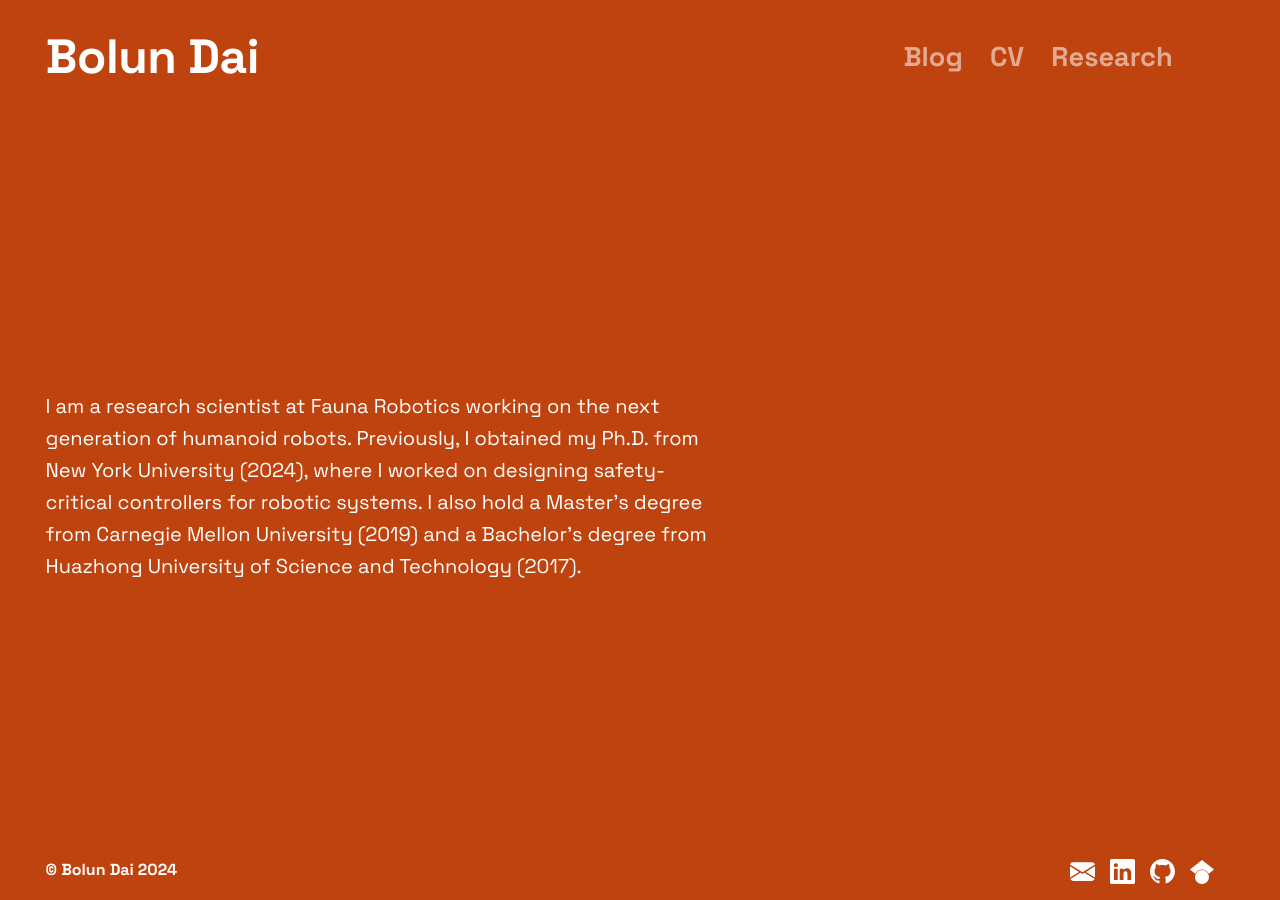
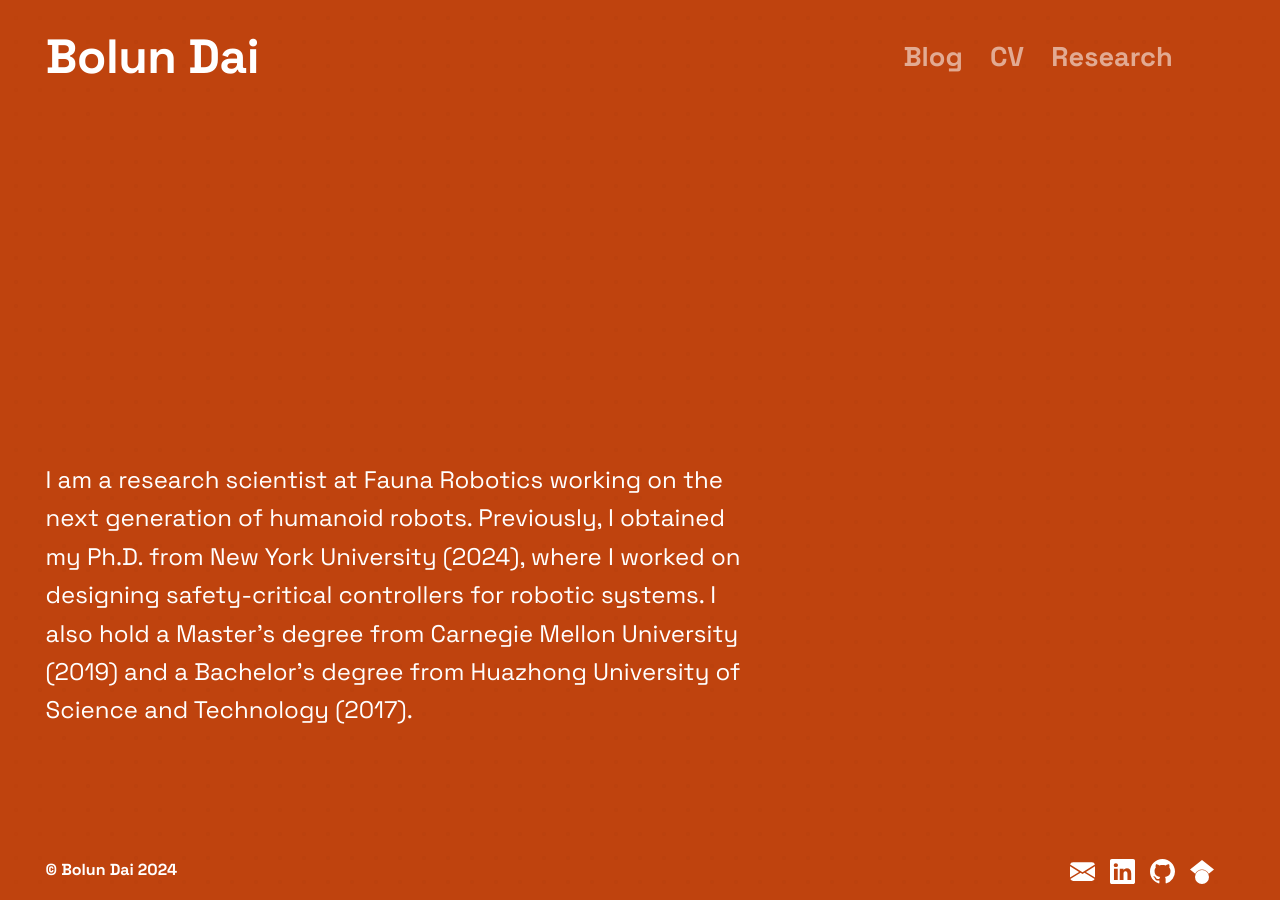
Before and after one commit to BolunDai0216/BolunDai0216.github.io, a Jekyll site: the page built from index.html, in a window 1280 px wide. Built offline with Jekyll 4.4.1, drawn with Linux system fonts in a browser that asks for light colours.

Commit message:
updated homepage text

```diff
--- a/_sass/main.scss
+++ b/_sass/main.scss
@@ -208,29 +208,31 @@ body.home-page #footer {
     flex: 1 1 auto;
     min-height: 0;
     display: flex;
-    align-items: center;
+    align-items: flex-end;
     /* Left padding matches the "Bolun Dai" brand: navbar's mx-2 (0.5rem)
        + container-fluid inner padding (0.75rem) = 1.25rem. The body gutter
        is already applied via body's width: 96%. */
-    padding: 1.5rem 1.25rem;
+    padding: 1.5rem 1.25rem 8rem;
     color: #ffffff;
     font-family: $font-nav;
     overflow: hidden;
 }
 
 .home-intro p {
-    font-size: 1.25rem;
-    max-width: 42rem;
+    font-size: 1.5rem;
+    max-width: 45rem;
     line-height: 1.6;
     margin: 0;
 }
 
 @media (max-width: 767.98px) {
     .home-intro {
+        align-items: center;
         padding: 1rem 1.25rem;
     }
 
     .home-intro p {
+        font-size: 1.25rem;
         line-height: 1.5;
     }
 }
```
